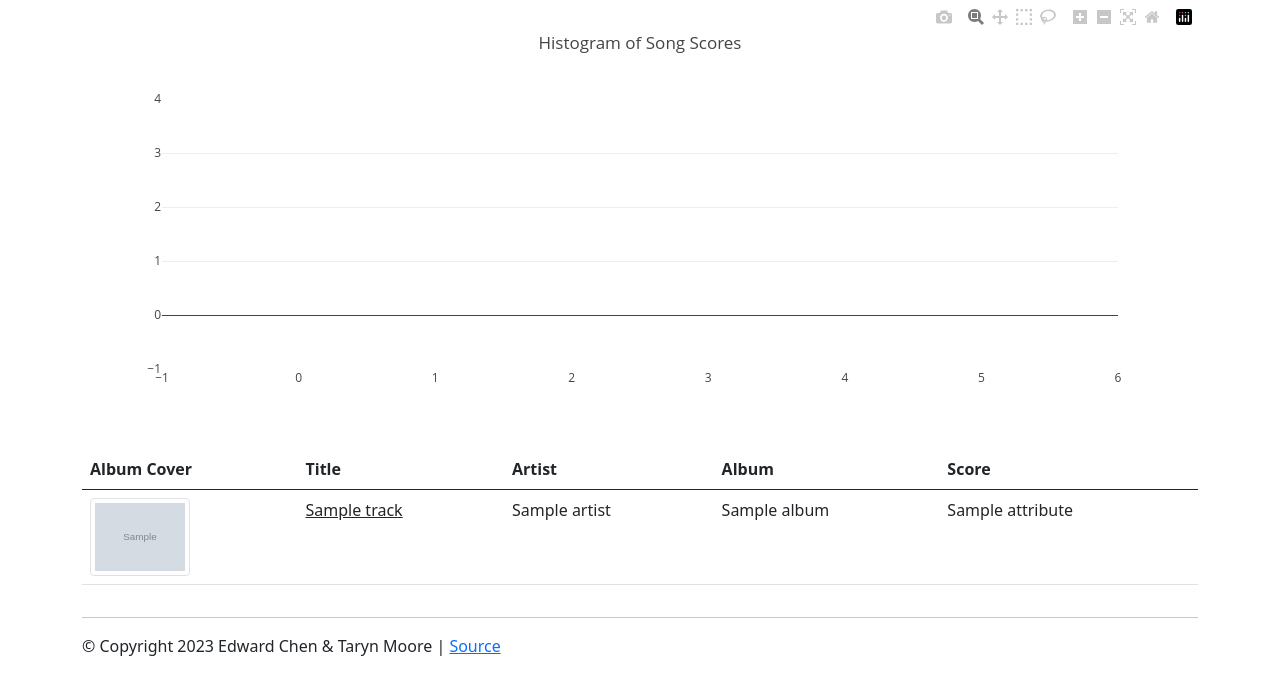
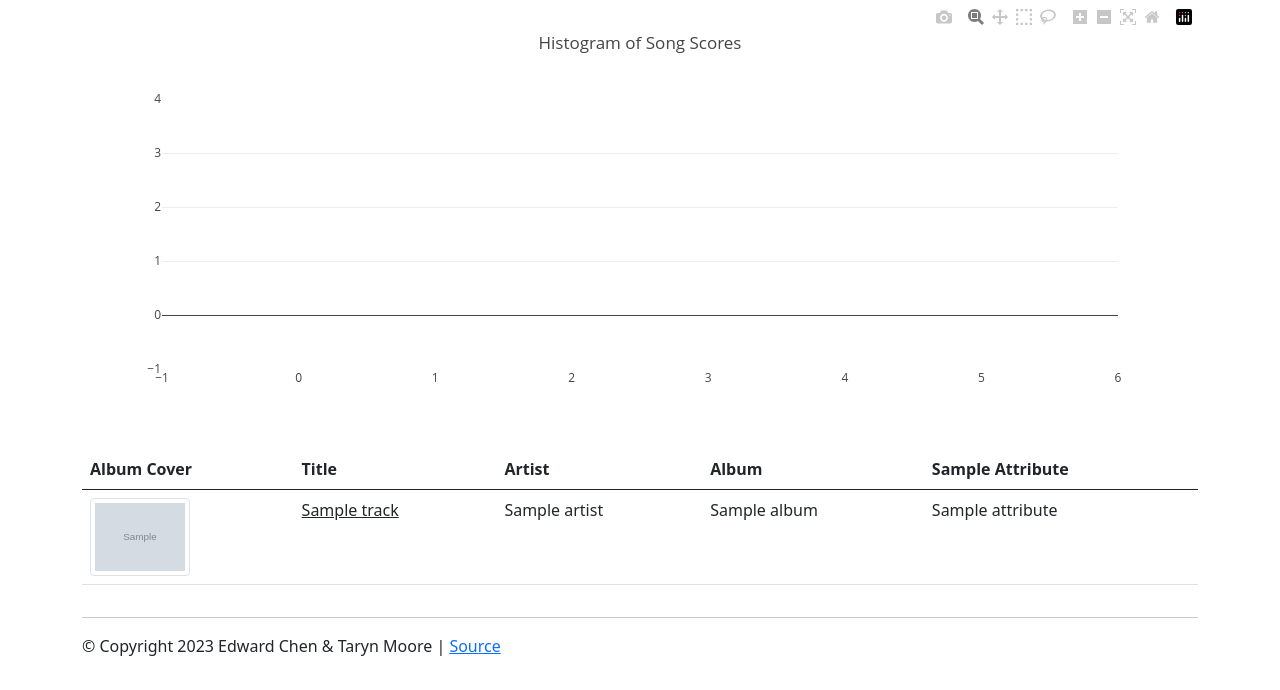
Before and after one commit to chnn128/pythonfinal, a Flask app: template web_app/templates/spotify_dashboard.html in a window 1280 px wide. Shown: the part 146-836 px from the top of the page. Run offline with Flask 3, Linux system fonts and the light colour scheme; the template is opened without the code that fills it: most values are stand-ins (such as "Sample title", 1, 10 or a date in 2020); grey boxes marked "Sample" are stand-in pictures; some libraries are stand-ins or nearby versions.

Commit message:
dynamic label and capital letters on dash attribute

```diff
--- a/web_app/routes/spotify_routes.py
+++ b/web_app/routes/spotify_routes.py
@@ -32,7 +32,7 @@
         data = fetch_spotify_data(cid=CID, csecret=CSECRET, playlist_URL=playlist_url, attribute = song_characteristic)
 
         flash("Fetched Latest Spotify Data!", "success")
-        return render_template("spotify_dashboard.html", data=data)
+        return render_template("spotify_dashboard.html", data=data, attribute = song_characteristic)
 
     except Exception as err:
         print('OOPS', err)
--- a/web_app/templates/spotify_dashboard.html
+++ b/web_app/templates/spotify_dashboard.html
@@ -14,7 +14,7 @@
                 <th scope="col">Title</th>
                 <th scope="col">Artist</th>
                 <th scope="col">Album</th>
-                <th scope="col">Score</th>
+                <th scope="col" STYLE="text-transform:capitalize" >{{attribute}}</th>
             </tr>
         </thead>
         <tbody>
```
